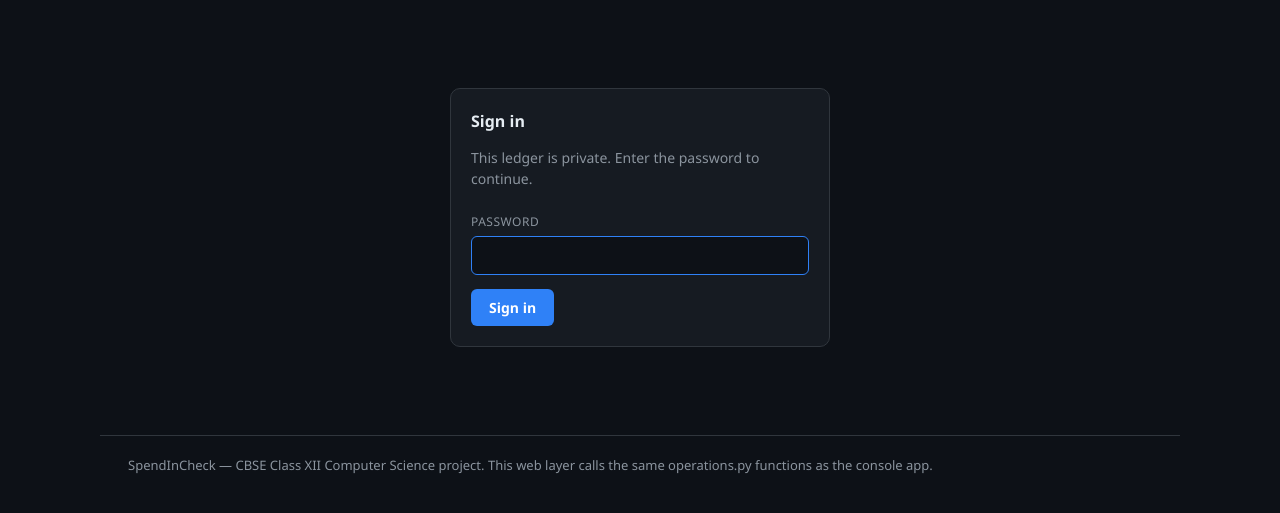
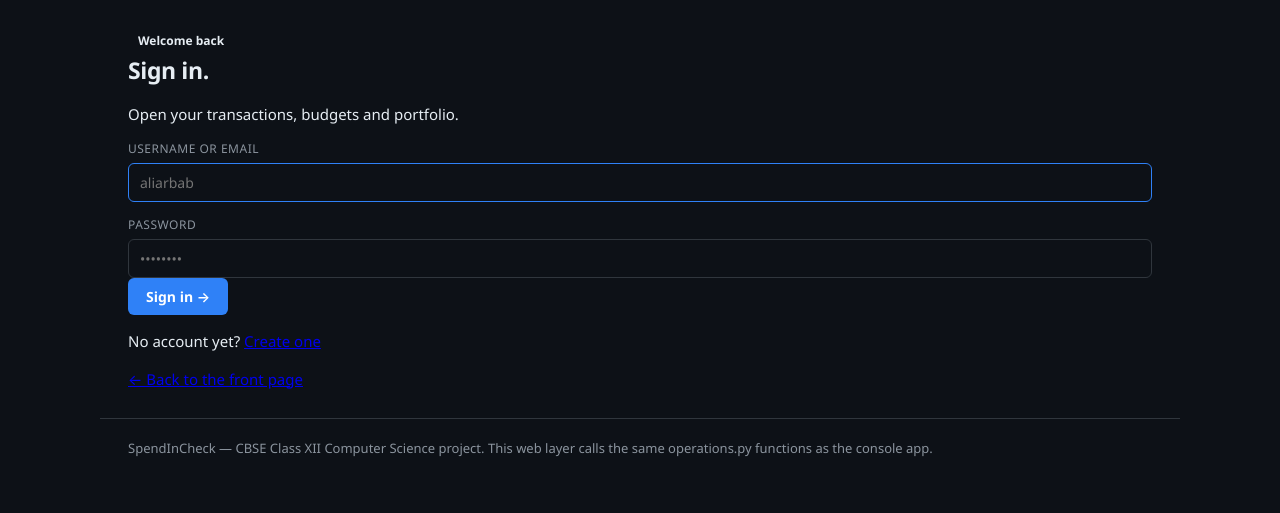
Before and after one commit to thealiarbab/SpendInCheck, a Flask app: page /sign-in in a window 1280 px wide. Shown: the part 58-571 px from the top of the page. Run offline with Flask 3, Linux system fonts and the light colour scheme; some libraries are stand-ins or nearby versions.

Commit message:
feat(web): add the registration and sign-in pages
Sign-in takes a username or an email in one field, since people remember
whichever they used.

```diff
--- a/templates/sign_in.html
+++ b/templates/sign_in.html
@@ -2,13 +2,24 @@
 {% block title %}Sign in &mdash; SpendInCheck{% endblock %}
 
 {% block content %}
-<div class="card" style="max-width:380px;margin:60px auto">
-  <h2>Sign in</h2>
-  <p class="subtitle">This ledger is private. Enter the password to continue.</p>
-  <form method="post">
-    <label for="password">Password</label>
-    <input type="password" id="password" name="password" autofocus required>
-    <div style="margin-top:14px"><button type="submit">Sign in</button></div>
+<div class="signin-wrap">
+  <span class="pill pill-brand">Welcome back</span>
+  <h1 class="signin-title">Sign in.</h1>
+  <p class="signin-sub">Open your transactions, budgets and portfolio.</p>
+
+  <form method="post" class="signin-form">
+    <label for="login">Username or email</label>
+    <input type="text" id="login" name="login" autofocus required
+           autocomplete="username" placeholder="aliarbab">
+
+    <label for="password" style="margin-top:14px">Password</label>
+    <input type="password" id="password" name="password" required
+           autocomplete="current-password" placeholder="&bull;&bull;&bull;&bull;&bull;&bull;&bull;&bull;">
+
+    <button type="submit" class="signin-btn">Sign in &rarr;</button>
   </form>
+
+  <p class="signin-alt">No account yet? <a href="{{ url_for('register') }}">Create one</a></p>
+  <a class="signin-back" href="{{ url_for('landing') }}">&larr; Back to the front page</a>
 </div>
 {% endblock %}
```
Also changed, not shown: templates/register.html (added, +29 -0 lines).
